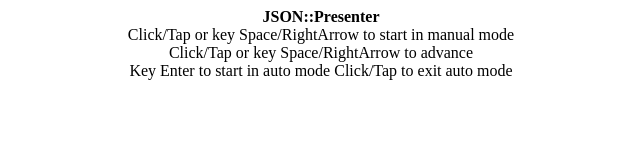
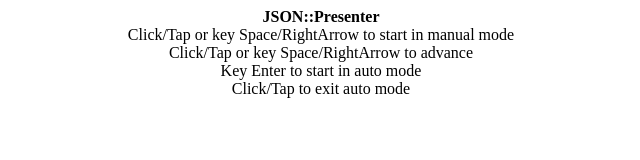
Before and after one commit to easycoder/json-presenter, a plain HTML site: page index.html in a window 1280 px wide. Shown: the whole page, without its empty margins (319-959 px from the left). Drawn offline with Linux system fonts and the light colour scheme.

Commit message:
Add missing line break

```diff
--- a/index.html
+++ b/index.html
@@ -10,7 +10,7 @@
       <b>JSON::Presenter</b><br>
       Click/Tap or key Space/RightArrow to start in manual mode<br>
       Click/Tap or key Space/RightArrow to advance<br>
-      Key Enter to start in auto mode
+      Key Enter to start in auto mode<br>
       Click/Tap to exit auto mode
     </div>
     <pre id="jp-script" style="display:none">https://cdn.jsdelivr.net/gh/easycoder/json-presenter/demo.json?v=200517</pre>
```
